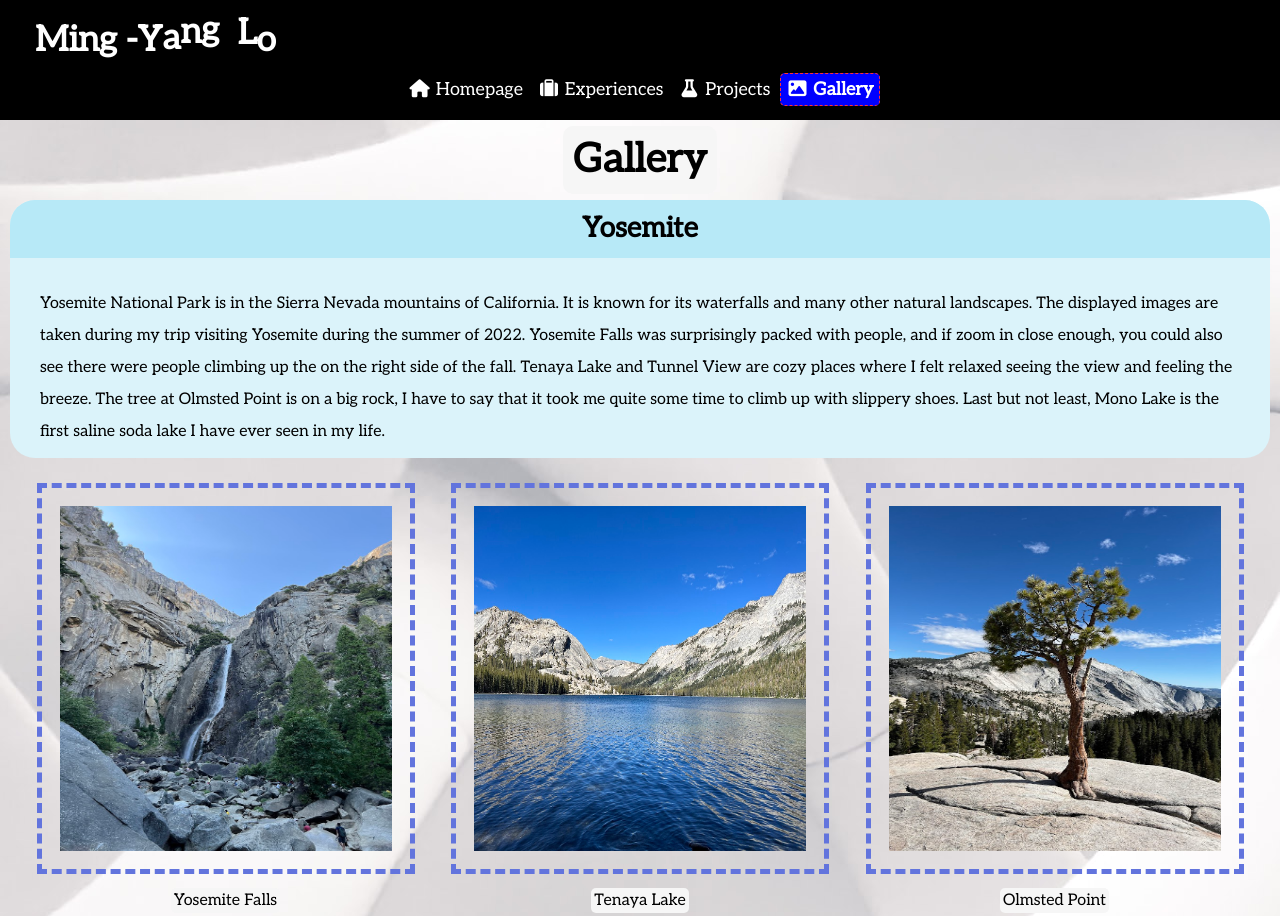
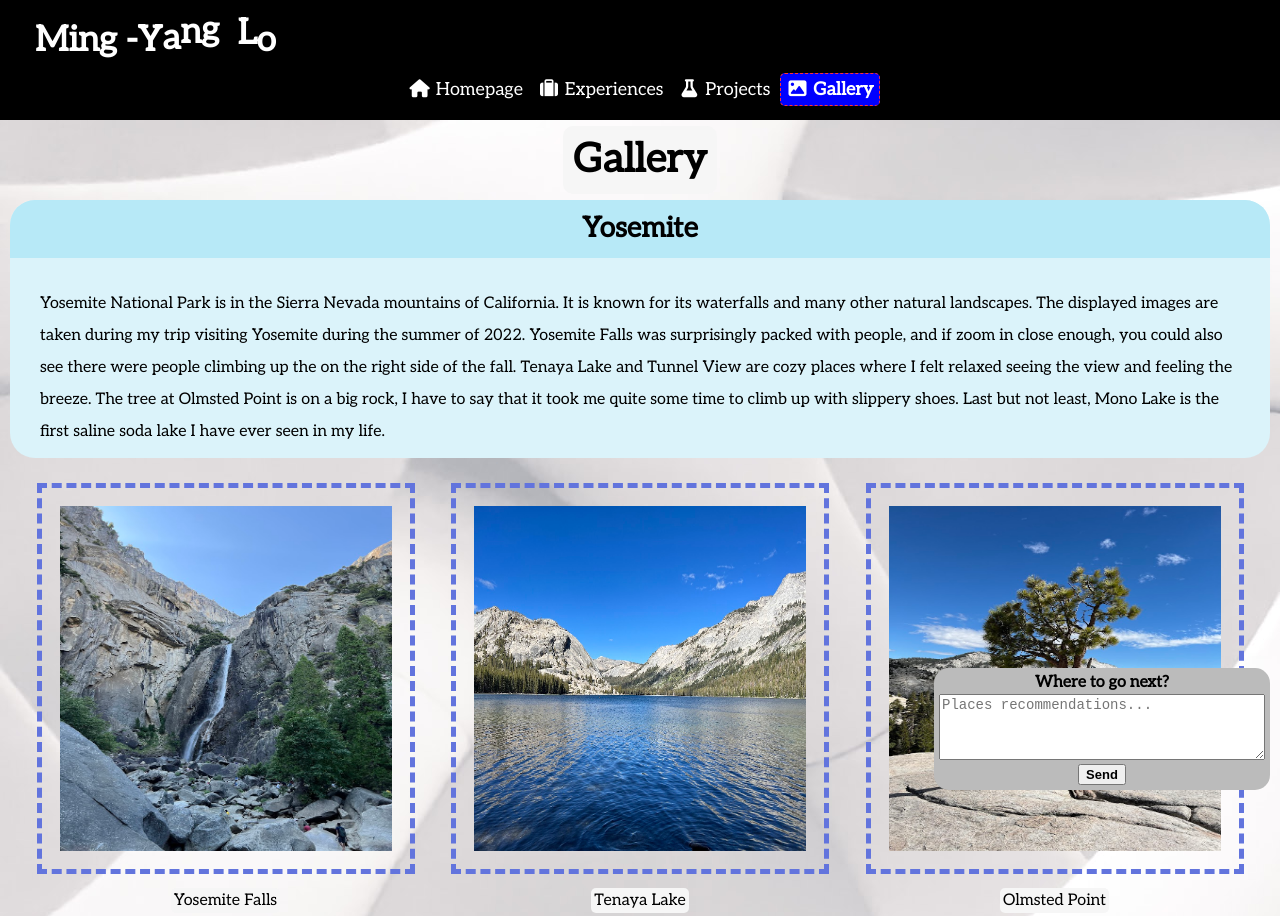
Before and after one commit to MingYangLo/portfolio-content, a plain HTML site: page gallery.html in a window 1280 px wide. Shown: the top 916 px of the page. Drawn offline with Linux system fonts and the light colour scheme.

Commit message:
Final Update V

```diff
--- a/css/style.css
+++ b/css/style.css
@@ -37,7 +37,7 @@ header{
 h1{
     font-size: 40px;
     font-weight: bold;
-    margin: 20px;
+    margin: 20px 0;
     text-align: center;
 }
 
@@ -175,37 +175,39 @@ section h2{
     margin: 15px auto;
 }
 
-#form{
+form{
     grid-area: 4/1/4/-1;
     padding: 5px;
     text-align: center;
     background-color: #bbbbbb;
     border-radius: 15px;
     margin: 10px;
+    max-width: calc(100vw - 50px);
 }
 
-#form span{
-    font-size: 18px;
+form span{
+    font-size: 16px;
     font-weight: bold;
     color: black;
+    line-height: 1.3;
 }
 
-#form input{
-    width: 50vw;
+#homepage_form input{
+    width: 30vw;
+    max-width: 50vw;
     font-size: 14px;
 }
 
-#form textarea{
-    width: 70vw;
-    height: 50px;
+form textarea{
+    width: 55vw;
+    max-width: 65vw;
+    height: 60px;
     font-size: 14px;
 }
 
-#form button{
-    font-size: 16px;
+form button{
+    font-size: 13px;
     font-weight: bold;
-    min-width: max-content;
-    min-height: max-content;
 }
 
 aside{
@@ -330,7 +332,6 @@ footer{
     }
     #homepage h1{
         text-align: unset;
-        margin: 20px 0;
         position: absolute;
         left: calc(50vw - 99px);
     }
@@ -383,7 +384,6 @@ footer{
     }
     #projects h1{
         text-align: unset;
-        margin: 20px 0;
         position: absolute;
         left: calc(50vw - 99px);
     }
@@ -438,4 +438,13 @@ footer{
         grid-column: 3/-1;
     }
 
+    #gallery_form{
+        position: fixed;
+        bottom: 0px;
+        right: 0px;
+    }
+    #gallery_form textarea{
+        width: 25vw;
+    }
+
 }
--- a/gallery.html
+++ b/gallery.html
@@ -17,10 +17,11 @@
 	<link rel="stylesheet" href="css/style.css">
 	<link href='https://fonts.googleapis.com/css?family=Aleo' rel='stylesheet'>
 	<script src="https://kit.fontawesome.com/d1dcea18cf.js" crossorigin="anonymous"></script>
+	<script src="js/script.js"></script>
 	<title>Gallery</title>
 </head>
 
-<body class="flex_container">
+<body class="gallery">
 	<div class="skip"><a href="#main_content">Skip to Content</a></div>
 	<header>
 		<nav class="navbar">
@@ -121,6 +122,16 @@
 
 	</main>
 
+	<div role="form" id="gallery_form">
+		<form action="https://formspree.io/f/moqbgard" method="POST">
+			<label>
+				<span>Where to go next?</span>
+				<br><textarea name="recommendation" placeholder="Places recommendations..." tabindex="-1" onkeydown="textAreaHeightAdjust(this)" required></textarea>
+			</label><br>
+			<button type="submit" tabindex="-1">Send</button>
+		</form>
+	</div>
+
 	<footer>
 		<br>&copy; 2022 Ming-Yang Lo
 	</footer>
--- /dev/null
+++ b/js/script.js
@@ -0,0 +1,15 @@
+function emailValidation(form){
+    if (/^w+([.-]?w+)*@w+([.-]?w+)*(.w{2,3})+$/.test(form.email.value)){
+        return(true);
+    }
+    alert("Invalid e-mail address!!");
+    return(false);
+}
+
+var height = 66;
+function textAreaHeightAdjust(textArea) {
+    if(Number(textArea.scrollHeight)>height && Number(textArea.scrollHeight)<(0.8*Number(document.documentElement.clientHeight))){
+        textArea.style.height = (textArea.scrollHeight)+"px";
+        height+=6;
+    }
+}
```
Also changed, not shown: index.html (+6 -5 lines).
